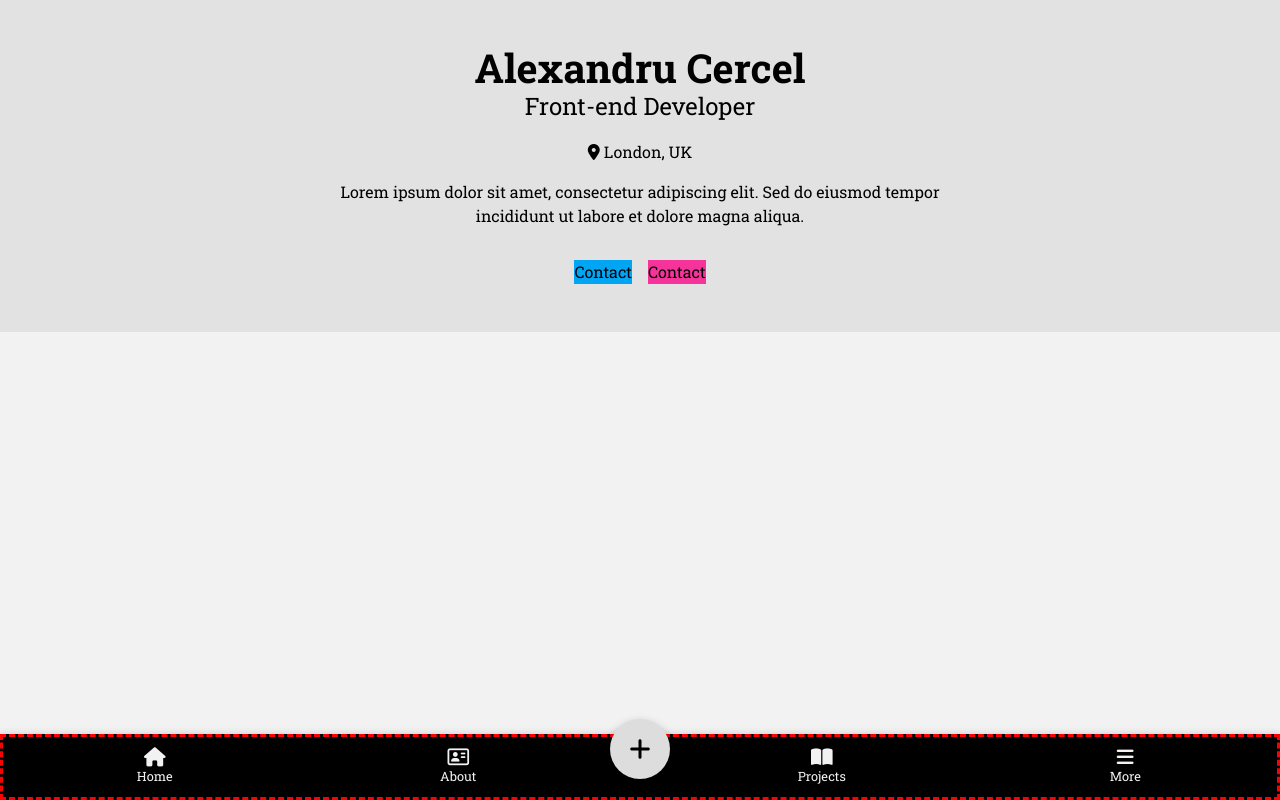
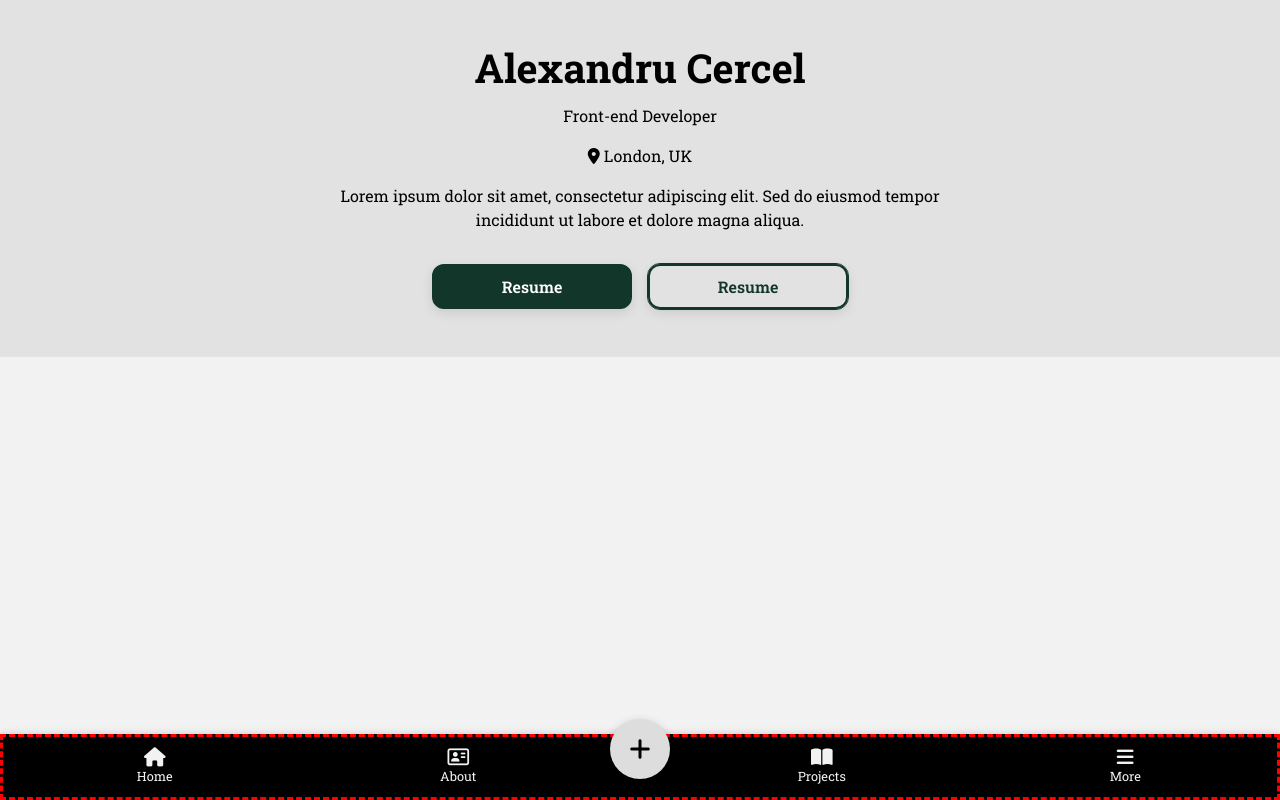
Before and after one commit to Alez05/personal-portfolio.v1.2, a Next.js app: page / in a window 1280 px wide. Built offline with nearby package versions, Linux system fonts and the light colour scheme.

Commit message:
button setup done, now i can reuse the button for other pages

```diff
--- a/src/components/about/page.tsx
+++ b/src/components/about/page.tsx
@@ -1,4 +1,3 @@
-import { AboutHero } from "../shared/header"
 
 const About = () => {
   return (
--- a/src/components/home/page.tsx
+++ b/src/components/home/page.tsx
@@ -1,11 +1,12 @@
-import { Hero } from "@components/shared/header"
+import { Button } from "@components/shared"
+import { Hero } from "@components/shared/hero"
 
 const Home = () => {
   return (
     <div>
       <Hero title="Alexandru Cercel" subtitle="Front-end Developer" location="London, UK" description="Lorem ipsum dolor sit amet, consectetur adipiscing elit. Sed do eiusmod tempor incididunt ut labore et dolore magna aliqua.">
-        <button className="bg-sky-500">Contact</button>
-        <button className="bg-pink-500">Contact</button>
+        <Button>Resume</Button>
+        <Button variant="outline">Resume</Button>
       </Hero>
     </div>
   )
--- /dev/null
+++ b/src/components/shared/button/button.css
@@ -0,0 +1,44 @@
+.containerbtn {
+  display: flex;
+  flex-direction: column;
+}
+
+.button {
+  display: inline-flex;
+  align-items: center;
+  justify-content: center;
+  width: 200px;
+  height: 45px;
+  border-radius: 12px;
+  font-weight: 600;
+  font-size: 1rem;
+  text-decoration: none;
+  cursor: pointer;
+  transition: all 0.3s ease;
+  box-shadow: 0 4px 12px rgba(0, 0, 0, 0.1);
+}
+
+/* === VARIANT: SOLID === */
+.button.solid {
+  background-color: #12372A;
+  color: white;
+  border: 2px solid #12372A;
+}
+
+.button.solid:hover {
+  background-color: #436850;
+  border-color: #436850;
+}
+
+/* === VARIANT: OUTLINE === */
+.button.outline {
+  background-color: transparent;
+  color: #12372A;
+  border: 2px solid #12372A;
+}
+
+.button.outline:hover {
+  background-color: #ADBC9F;
+  color: white;
+  border-color: #ADBC9F;
+}
--- /dev/null
+++ b/src/components/shared/button/button.tsx
@@ -0,0 +1,24 @@
+import { ButtonType } from "./button.type"
+import './button.css'
+
+export const Button = ({
+  href,
+  variant = 'solid',
+  target = '_self',
+  rel,
+  className = '',
+  children
+}: ButtonType) => {
+  return (
+    <div className="containerbtn">
+      <a
+        href={href}
+        target={target}
+        rel={rel}
+        className={`button ${variant} ${className}`}
+      >
+        {children}
+      </a>
+    </div>
+  )
+}
--- /dev/null
+++ b/src/components/shared/button/button.type.ts
@@ -0,0 +1,8 @@
+export type ButtonType = {
+  href?: string
+  variant?: 'solid' | 'outline'
+  target?: '_blank' | '_self' | '_parent' | '_top'
+  rel?: string
+  className?: string
+  children?: React.ReactNode
+}
--- /dev/null
+++ b/src/components/shared/button/index.ts
@@ -0,0 +1 @@
+export { Button } from './button'
--- a/src/components/shared/header/hero.module.css
+++ b/src/components/shared/hero/hero.module.css
@@ -31,11 +31,11 @@
   font-size: 2.5rem;
   font-weight: bold;
   line-height: 2.5rem;
+  margin-bottom: 1rem;
 }
 
 .subtitle {
-  font-size: 1.5rem;
-  color: var(--blueish);
+  font-size: 1rem;
   margin-bottom: 1rem;
 }
 
--- a/src/components/shared/index.ts
+++ b/src/components/shared/index.ts
@@ -1 +1,3 @@
 export { Navbar } from './navbar/navbar';
+export { Hero } from './hero'
+export { Button } from './button'
```
Also changed, not shown: src/components/shared/hero/hero.tsx (renamed from src/components/shared/header/hero.tsx), src/components/shared/hero/hero.type.ts (renamed from src/components/shared/header/hero.type.ts), src/components/shared/hero/index.ts (renamed from src/components/shared/header/index.ts).
